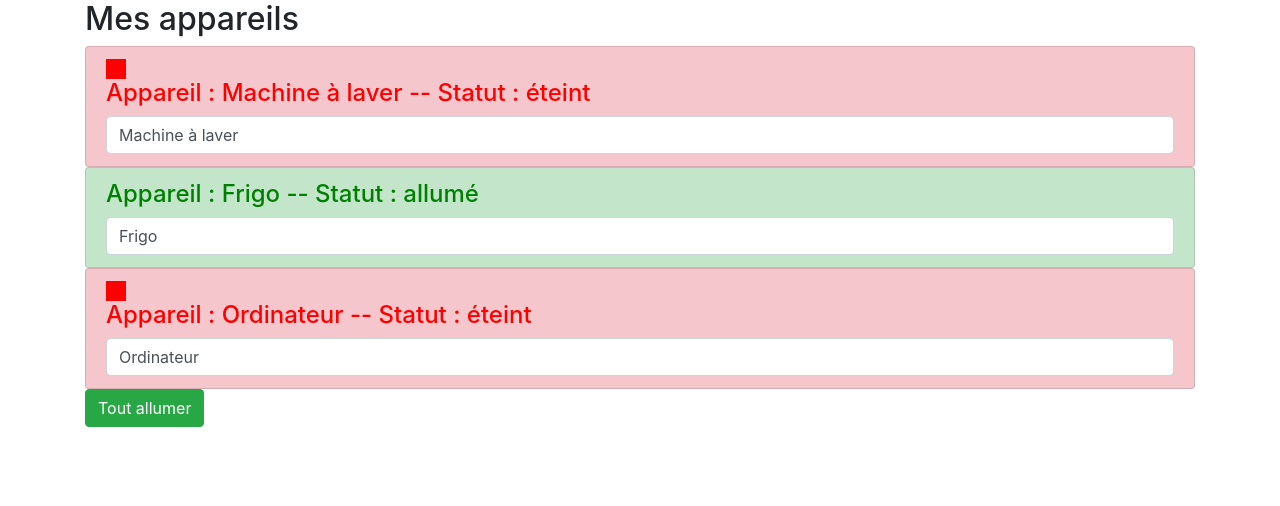
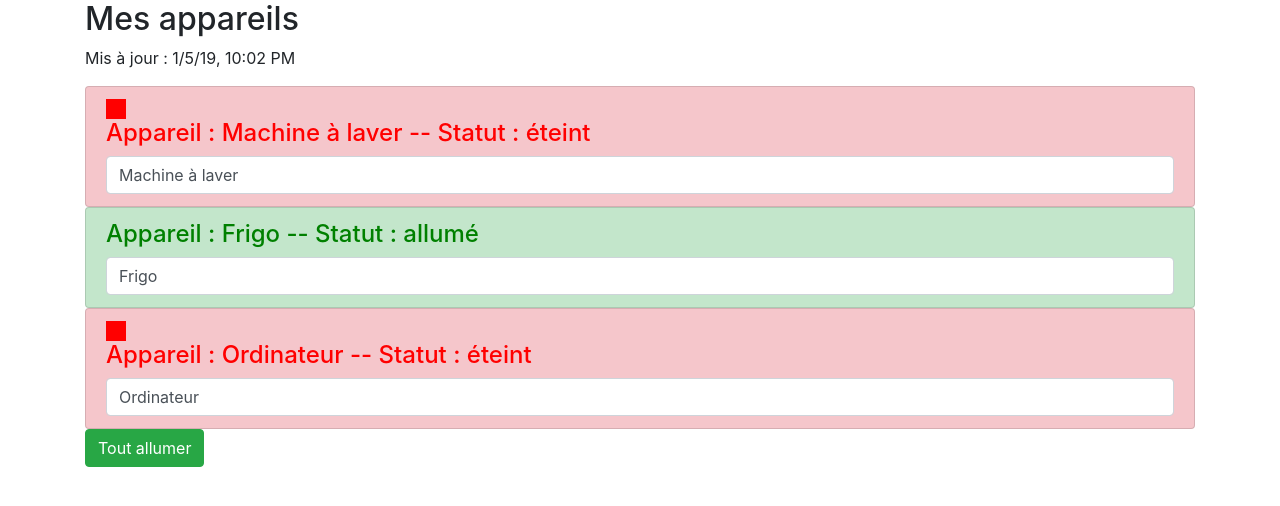
Before and after one commit to maxson007/tuto-angular, an Angular app: page / in a window 1280 px wide. Shown: the top 506 px of the page. Built offline with nearby package versions, Linux system fonts and the light colour scheme.

Commit message:
Modifiez les données en temps réel avec les Pipes

```diff
--- a/src/app/app.component.html
+++ b/src/app/app.component.html
@@ -2,10 +2,11 @@
   <div class="row">
     <div class="col-sm-12">
       <h2>Mes appareils</h2>
+      <p>Mis à jour : {{ lastUpdate | async  | date: 'short'}}</p>
       <ul class="list-group">
-        <app-appareil  *ngFor="let appareil of appareils"
-                       [appareilName]="appareil.name"
-                       [appareilStatus]="appareil.status"></app-appareil>
+        <app-appareil *ngFor="let appareil of appareils"
+                      [appareilName]="appareil.name"
+                      [appareilStatus]="appareil.status"></app-appareil>
       </ul>
       <button class="btn btn-success" [disabled]="!isAuth" (click)="onAllumer()">Tout allumer</button>
     </div>
--- a/src/app/app.component.ts
+++ b/src/app/app.component.ts
@@ -1,4 +1,4 @@
-import { Component } from '@angular/core';
+import {Component} from '@angular/core';
 
 @Component({
   selector: 'app-root',
@@ -6,7 +6,15 @@
   styleUrls: ['./app.component.scss']
 })
 export class AppComponent {
-   isAuth = false;
+  isAuth = false;
+  lastUpdate = new Promise((resolve, reject) => {
+    const date = new Date();
+    setTimeout(
+      () => {
+        resolve(date);
+      }, 2000
+    );
+  });
   appareils = [
     {
       name: 'Machine à laver',
@@ -21,6 +29,7 @@
       status: 'éteint'
     }
   ];
+
   constructor() {
     setTimeout(
       () => {
@@ -28,6 +37,7 @@
       }, 4000
     );
   }
+
   onAllumer() {
     console.log('On allume tout !');
   }
```
